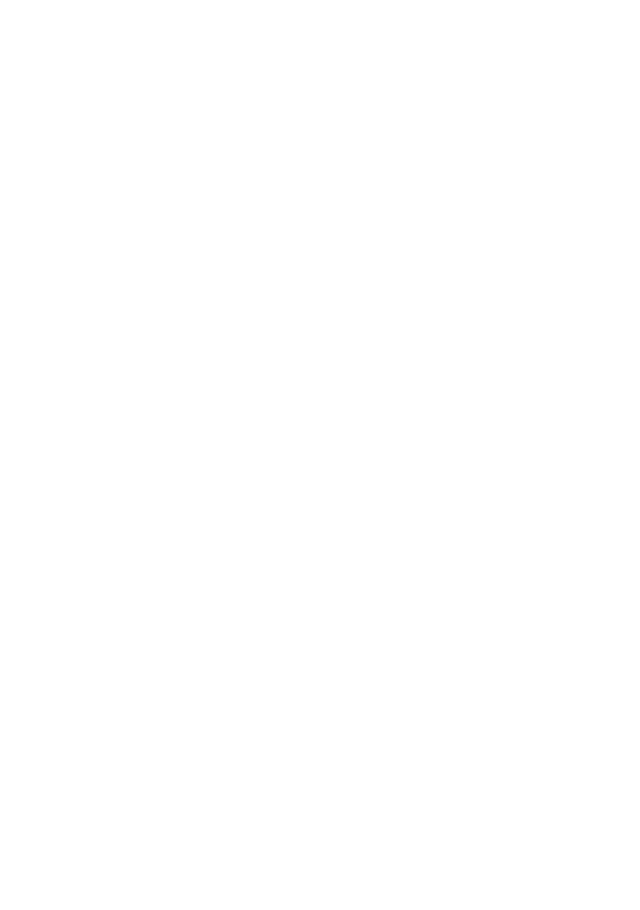
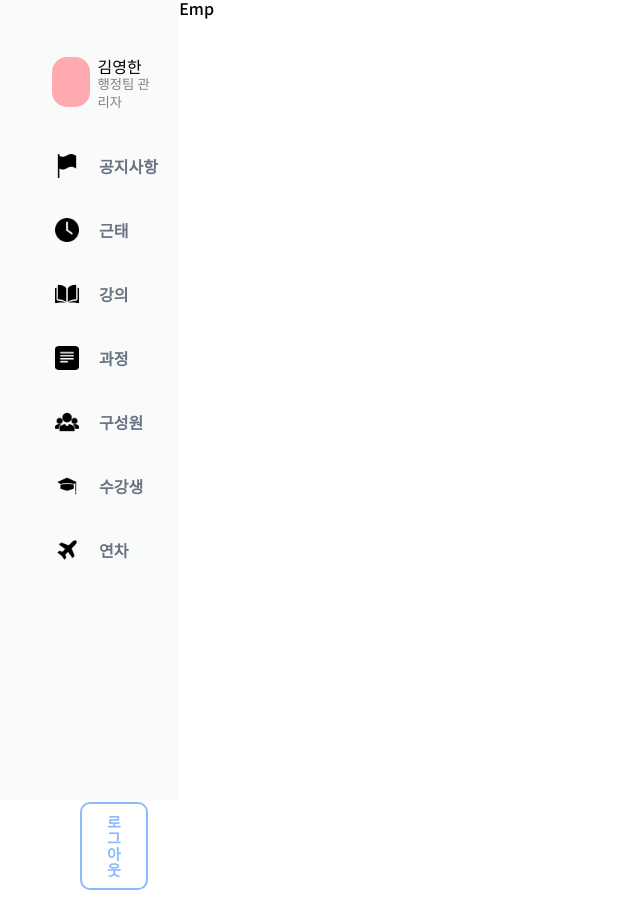
Before and after one commit to Insa-dong/insa-front, a React (Create React App) app: page /emp in a window 1280 px wide. Before the commit this address had no page. Shown: the whole page, without its empty margins (0-640 px from the left). Before the commit the page ends 800 px from the top, so only its background shows below. Built offline with nearby package versions, Linux system fonts and the light colour scheme.

Commit message:
🎉 Init: 프로젝트 시작

```diff
--- a/src/App.js
+++ b/src/App.js
@@ -1,22 +1,24 @@
-import {BrowserRouter, Route, Routes} from 'react-router-dom';
+import { BrowserRouter, Route, Routes } from 'react-router-dom';
 import './App.css';
 import Main from "./component/common/Main";
 import Layout from "./layouts/Layout";
 import Class from "./pages/class/Class";
 import Login from "./pages/Login";
 import Training from "./pages/training/Training";
+import Emp from "./pages/emp/Emp";
 
 
 function App() {
 	return (
-		<div className = "body">
+		<div className="body">
 			<BrowserRouter>
 				<Routes>
-					<Route path = "/login" element = {<Login/>}/>
-					<Route path = "/" element = {<Layout/>}>
-						<Route path = "main" element = {<Main/>}/>
-						<Route path = "training" element = {<Training/>}/>
-						<Route path = "class" element = {<Class/>}/>
+					<Route path="/login" element={<Login />} />
+					<Route path="/" element={<Layout />}>
+						<Route path="main" element={<Main />} />
+						<Route path="training" element={<Training />} />
+						<Route path="class" element={<Class />} />
+						<Route path="emp" element={<Emp />} />
 					</Route>
 				</Routes>
 			</BrowserRouter>
--- a/src/component/common/Navbar.js
+++ b/src/component/common/Navbar.js
@@ -44,7 +44,7 @@
 								></img><span>과정</span>
 							</div>
 						</NavLink>
-						<NavLink to = "/">
+						<NavLink to = "/emp">
 							<div className = "sideTr">
 								<img className = "member-Img" src = "/images/구성원.png"></img><span>구성원</span>
 							</div>
--- /dev/null
+++ b/src/pages/emp/Emp.js
@@ -0,0 +1,9 @@
+function Emp() {
+    return (
+        <>
+            <div>Emp</div>
+        </>
+    );
+}
+
+export default Emp;
```
Also changed, not shown: src/pages/emp/Emp.css (added).
